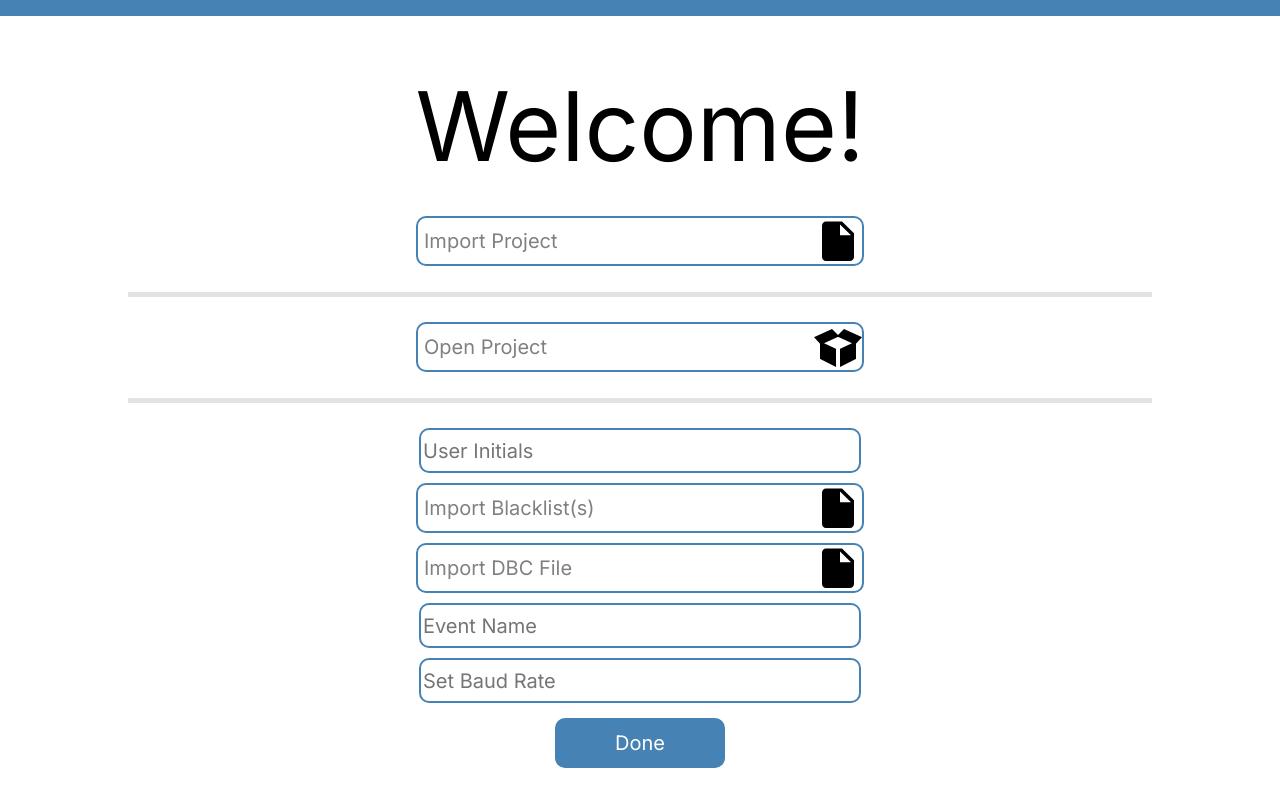
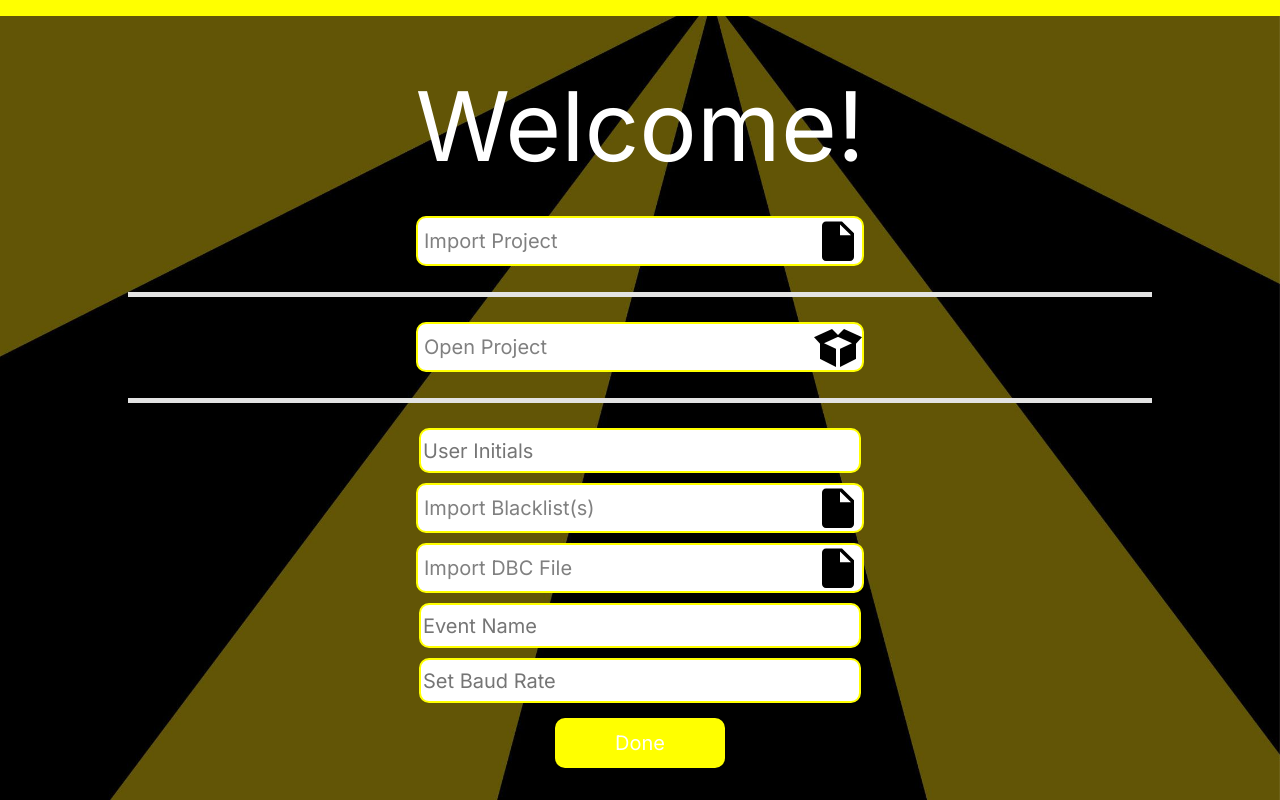
Before and after one commit to Team-5-GG/CS4311_CANBusVisualizer_5, a React (Create React App) app in the folder frontend/: page / in a window 1280 px wide. Built offline with nearby package versions, Linux system fonts and the light colour scheme.

Commit message:
added background image

```diff
--- a/frontend/src/buttonsAndTxtBxs.css
+++ b/frontend/src/buttonsAndTxtBxs.css
@@ -1,9 +1,10 @@
 html,body{
 margin:0;
 }
-
 .App {
-  background-color: white;
+  background-image: url(images/background.jpg);
+  background-size: cover;
+  background-attachment: fixed;
   min-height:100vh;
   min-width: 100vh;
   align-items: center;
@@ -12,7 +13,7 @@ margin:0;
 }
 
 .Blue-rectangle{
-  background-color: #4682B4;
+  background-color: yellow;
   height: 2vh;
   width: 100%;
 }
@@ -41,7 +42,7 @@ margin:0;
   font-size: 20px;
   border-style: solid;
   border-radius: 10px;
-  border-color: #4682B4;
+  border-color: yellow;
   border-width: 2px;
   align-self: center;
   cursor: pointer;
@@ -81,7 +82,7 @@ margin:0;
   height: 50px;
   margin-top: 1%;
   align-self: center;
-  background-color: #4682B4;
+  background-color: yellow;
   color: white;
   font-family: 'Inter', sans-serif;
   font-size: 20px;
@@ -89,7 +90,7 @@ margin:0;
   border-radius: 10px;
   cursor: pointer;
 }.doneButton:hover{
-  background-color: #396991;
+  background-color: yellow;
 }
 
 .Gray-seperator{
@@ -111,11 +112,11 @@ margin:0;
   justify-content: center;
   font-family: 'Inter', sans-serif;
   font-size: 96px;
-  color: black;
+  color: white;
 }
 
 .App-link {
-  color: #61dafb;
+  color: yellow;
 }
 
 .map {
--- a/frontend/src/introConfigPage.js
+++ b/frontend/src/introConfigPage.js
@@ -8,7 +8,6 @@ async function saveData(){
   let userinitials = document.getElementById("userInitialTextBox").value;
   let eventName = document.getElementById("eventNameTxtBox").value;
   let baudRate = document.getElementById("setBaudTxtBox").value;
-
   let newProjectData = new configDataHolder(userinitials, eventName, baudRate);
   let newProjectDataString = JSON.stringify(newProjectData); // parse this data string for raw json
   console.log(newProjectDataString)
@@ -36,11 +35,6 @@ class configDataHolder{
     this.baudRate = baudRate;
   }
 };
-
-
-
-
-
 
 function IntroConfigPage() {
   return (
```
Also changed, not shown: frontend/src/images/DC_logo.png (added), frontend/src/images/background.jpg (added).
